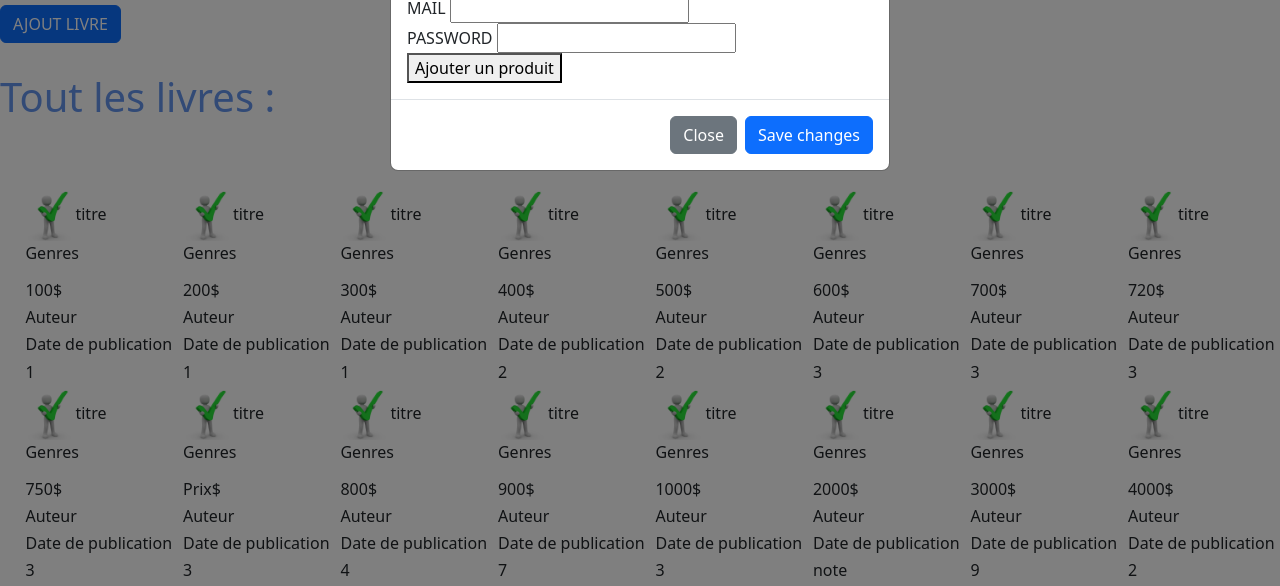
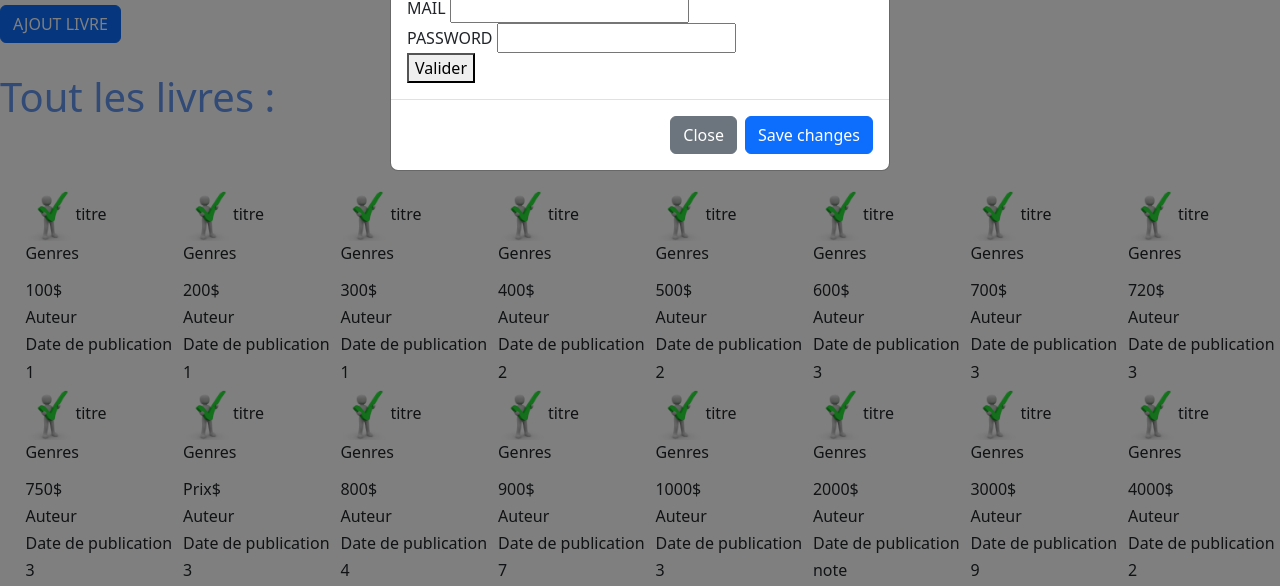
Before and after one commit to ahafid78/PROJET9, a plain HTML site: page index.html in a window 1280 px wide. Both pictures are taken after a click on the button "LOGIN". Shown: the part 145-731 px from the top of the page. Drawn offline with nearby package versions, Linux system fonts and the light colour scheme.

Commit message:
reste login

```diff
--- a/index.html
+++ b/index.html
@@ -66,7 +66,7 @@
                                                                 <input id="password" type="password">
                                                                 </div>
 
-                                                                <button type="submit">Ajouter un produit</button>
+                                                                <button type="submit">Valider</button>
                                                         </form>
                                                 </div>
                                         <div class="modal-footer">
```
